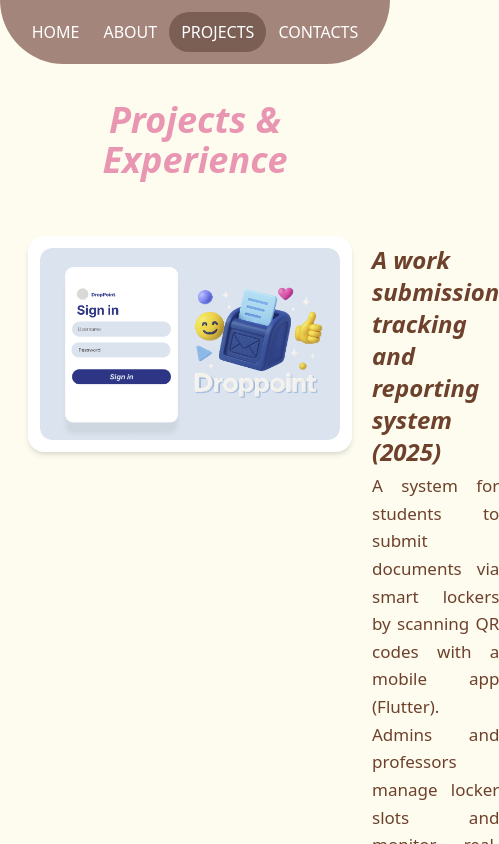
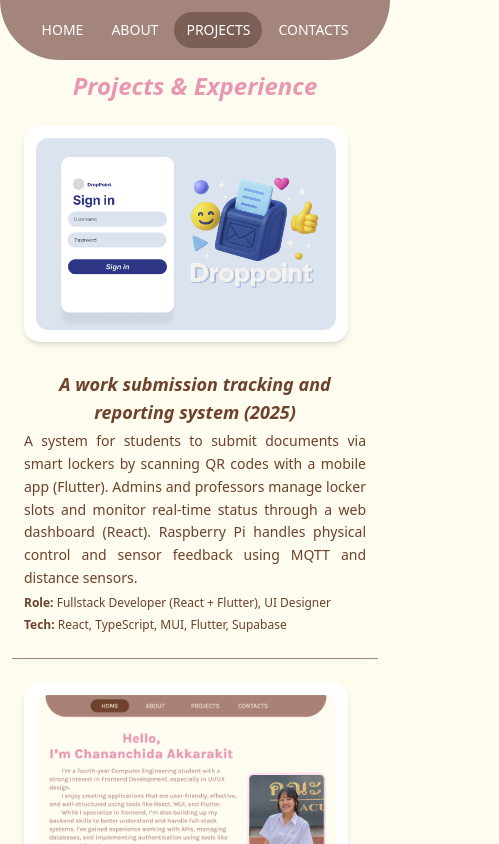
Before and after one commit to ChananchidaAkkarakit/Portfolio_Summary, a Next.js app: page /projects in a window 390 px wide. Shown: the top 844 px of the page, 499 px wide, since content can reach past the window. Built offline with nearby package versions, Linux system fonts and the light colour scheme.

Commit message:
feat: update portfolio responsive mobile

```diff
--- a/components/ContactInfo.tsx
+++ b/components/ContactInfo.tsx
@@ -9,20 +9,20 @@
   const coords = { lat: 14.04099486925066, lng: 100.73677126755845 };
 
   return (
-    <section id="contact" className="mt-8">
+    <section id="contact" className="md:mt-8">
       <h3 className="text-4xl md:text-5xl font-bold italic text-[#6E412C] mb-10">Contact Info</h3>
 
       <div className="grid grid-cols-1 md:grid-cols-2 gap-6 items-start">
         {/* LEFT */}
         <div className="space-y-7">
-          <p className="flex items-center gap-3 text-[12px] md:text-2xl text-[#6E412C]">
+          <p className="flex items-center gap-3 text-[15px] md:text-2xl text-[#6E412C]">
             <EmailIcon className="w-7 h-7 md:w-10 md:h-10 text-[#E996B2] shrink-0" />
             <a href="mailto:chananchida.akk@gmail.com" className="hover:underline">
               chananchida.akk@gmail.com
             </a>
           </p>
 
-          <p className="flex items-center gap-3 text-[12px] md:text-2xl text-[#6E412C]">
+          <p className="flex items-center gap-3 text-[15px] md:text-2xl text-[#6E412C]">
             <PhoneIcon className="w-7 h-7 md:w-10 md:h-10 text-[#E996B2] shrink-0" />
             <a href="tel:+66863950330" className="hover:underline">
               +668 6395 0330
@@ -30,7 +30,7 @@
           </p>
 
           {/* GitHub */}
-          <p className="flex items-center gap-3 text-[12px] md:text-2xl text-[#6E412C]">
+          <p className="flex items-center gap-3 text-[15px] md:text-2xl text-[#6E412C]">
             <GithubIcon className="w-7 h-7 md:w-10 md:h-10 text-[#E996B2] shrink-0" />
             <a
               href="https://github.com/ChananchidaAkkarakit"
@@ -42,7 +42,7 @@
             </a>
           </p>
 
-          <p className="flex items-center gap-3 text-[12px] md:text-2xl text-[#6E412C]">
+          <p className="flex items-center gap-3 text-[15px] md:text-2xl text-[#6E412C]">
             <LocationIcon className="w-7 h-7 md:w-10 md:h-10 text-[#E996B2] shrink-0" />
             <a
               href="https://maps.app.goo.gl/vgML8DnERkVSMSUr9"
--- a/components/Navbar.tsx
+++ b/components/Navbar.tsx
@@ -30,7 +30,7 @@
 
   return (
     <nav className="bg-[#A4857B] text-white flex justify-center py-3 rounded-b-[90px] overflow-hidden">
-      <div className="flex sm:space-x-3 md:space-x-10 sm:text-base md:text-lg lg:text-xl">
+      <div className="flex space-x-1 md:space-x-10 text-sm md:text-lg lg:text-xl">
         {menuItems.map((item) => {
           const hrefObj = isObjHref(item.href) ? item.href : null;
           const hrefString = hrefObj
--- a/components/ProjectCard.tsx
+++ b/components/ProjectCard.tsx
@@ -9,20 +9,31 @@
   return (
 <Link
   href={`/projects/${slug}`}
-      className="group flex items-start gap-5 rounded-2xl p-3 transition hover:bg-amber-50 "
+  className="group flex flex-col sm:flex-row items-start gap-5 rounded-2xl p-3 transition hover:bg-amber-50"
 >
   <div className="shrink-0 rounded-2xl bg-white shadow-md p-3">
     <div className="rounded-xl overflow-hidden">
-          <Image src={thumb} alt={title} width={300} height={120} className="rounded-xl group-hover:scale-[1.02] transition" />
+      <Image
+        src={thumb}
+        alt={title}
+        width={300}
+        height={120}
+        className="rounded-xl group-hover:scale-[1.02] transition"
+      />
     </div>
   </div>
 
-      <div className="mt-2">
-        <h2 className="text-2xl font-semibold italic text-left text-[#6E412C]">{title}</h2>
-        <p className="mt-1 text-[17px] leading-relaxed text-[#6E412C]">{description}</p>
-        <p className="mt-1 text-[17px] text-[#6E412C]"><span className="font-semibold">Role:</span> {role}</p>
-        <p className="mt-1 text-[17px] text-[#6E412C]"><span className="font-semibold">Tech:</span> {tech}</p>
+  <div className="mt-2 sm:mt-0">
+    <h2 className="text-lg md:text-2xl font-semibold italic md:text-left text-[#6E412C]">{title}</h2>
+    <p className="mt-1 text-[14px] md:text-[17px] leading-relaxed text-[#6E412C]">{description}</p>
+    <p className="mt-1 text-[12px] md:text-[17px] text-[#6E412C]">
+      <span className="font-semibold">Role:</span> {role}
+    </p>
+    <p className="mt-1 text-[12px] md:text-[17px] text-[#6E412C]">
+      <span className="font-semibold">Tech:</span> {tech}
+    </p>
   </div>
 </Link>
+
   );
 }
--- a/lib/projects.ts
+++ b/lib/projects.ts
@@ -30,7 +30,7 @@
 
 export const projects: Project[] = [
     {
-        slug: "smart-locker",
+        slug: "locker",
         title: "A work submission tracking and reporting system (2025)",
         description:
             "A system for students to submit documents via smart lockers by scanning QR codes with a mobile app (Flutter). Admins and professors manage locker slots and monitor real-time status through a web dashboard (React). Raspberry Pi handles physical control and sensor feedback using MQTT and distance sensors.",
--- a/pages/index.tsx
+++ b/pages/index.tsx
@@ -202,30 +202,33 @@
           </p>
         </div>
 
-        {/* Interests + Resume: แสดงสำหรับ <lg (รวม md ด้วย) */}
+{/* Interests + Resume: แสดงสำหรับ <lg */}
 <div className="col-span-full mt-10 lg:hidden">
-          <div className="grid grid-cols-[1fr_auto] gap-4 items-start">
+  {/* xs: 1 คอลัมน์ (โฟลเดอร์อยู่ใต้) | sm+: 2 คอลัมน์ (อยู่ข้างกัน) */}
+  <div className="grid grid-cols-1 sm:grid-cols-[1fr_auto] gap-4 items-start">
     {/* Interests */}
     <div className="w-full rounded-[24px] border-2 border-[#E996B2] bg-white text-[#E996B2] px-5 py-4 shadow-md">
-              <h3 className="font-karla text-[20px] md:text-[22px] font-bold">Interests</h3>
-              <p className="leading-relaxed font-karla text-base md:text-[18px] text-justify text-[#A98177] indent-10">
+      <h3 className="font-karla text-[20px] sm:text-[22px] font-bold">Interests</h3>
+      <p className="leading-relaxed font-karla text-base sm:text-[18px] text-left sm:text-justify text-[#A98177] indent-0 sm:indent-10">
         I'm interested in digital solution development, which spans from UX/UI design and building websites and applications, to leveraging in-depth data analysis with Power BI, implementing AI, and utilizing cloud technology for infrastructure.
       </p>
     </div>
 
-            {/* Resume (อยู่ข้าง Interests) */}
-            <div className="flex flex-col items-center gap-1">
+{/* Resume — xs: อยู่ใต้ Interests (เรียงแนวนอน), sm+: อยู่ขวา */}
+<div className="flex flex-row justify-center gap-4 mt-4 sm:flex-col sm:items-center sm:gap-1 sm:mt-0">
   <a href="/Resume.pdf" target="_blank" rel="noopener noreferrer" className="group flex flex-col items-center">
-                <FolderIcon width={60} height={60} className="text-[#9AB0C5]" />
-                <span className="font-karla text-[14px] md:text-[15px] text-[#8A6F64] text-center">Resume_Thai.pdf</span>
+    <FolderIcon className="text-[#9AB0C5]" width={56} height={56} />
+    <span className="font-karla text-[13px] sm:text-[15px] text-[#8A6F64] text-center">Resume_Thai.pdf</span>
   </a>
   <a href="/Resume.pdf" target="_blank" rel="noopener noreferrer" className="group flex flex-col items-center">
-                <FolderIcon width={60} height={60} className="text-[#9AB0C5]" />
-                <span className="font-karla text-[14px] md:text-[15px] text-[#8A6F64] text-center">Resume_English.pdf</span>
+    <FolderIcon className="text-[#9AB0C5]" width={56} height={56} />
+    <span className="font-karla text-[13px] sm:text-[15px] text-[#8A6F64] text-center">Resume_English.pdf</span>
   </a>
 </div>
+
   </div>
 </div>
+
 
         {/* Gate ด้านล่าง */}
         <div id="gate-student-bottom" className="h-[1px]" aria-hidden="true" />
--- a/pages/projects.tsx
+++ b/pages/projects.tsx
@@ -9,15 +9,15 @@
       <div className="fixed top-0 left-0 w-full z-50">
         <Navbar />
       </div>
-      <main className="max-w-6xl mx-auto px-4 py-[100px] text-center">
+      <main className="max-w-6xl mx-auto py-[70px] md:py-[100px] text-center">
         {/* Section Heading */}
-        <h1 className="text-4xl font-bold italic text-[#E996B2]">
+        <h1 className="text-2xl md:text-4xl font-bold italic text-[#E996B2] ">
             Projects & Experience
         </h1>
 
-        <ul className="mt-5 ">
+        <ul className="mt-0">
           {projects.map((p) => (
-            <li key={p.slug} className="py-6 border-t border-[#A4857B] first:border-t-0">
+            <li key={p.slug} className="py-3 mx-3 md:py-6 border-t border-[#A4857B] first:border-t-0">
               <ProjectCard
                 slug={p.slug}
                 title={p.title}
--- a/pages/projects/[slug].tsx
+++ b/pages/projects/[slug].tsx
@@ -45,13 +45,13 @@
         <Navbar />
       </div>
 
-      <div className="max-w-5xl mx-auto px-4 py-[100px] text-[#6E412C]">
+      <div className="max-w-5xl mx-auto px-4 py-[70px] md:py-[100px] text-[#6E412C]">
         <div className="mb-4">
           <BackButton fallback="/projects" />
         </div>
 
         {/* ชื่อโปรเจกต์ */}
-        <h1 className="text-2xl text-center md:text-3xl font-bold italic text-[#E996B2] mb-6">
+        <h1 className="text-xl text-center md:text-3xl font-bold italic text-[#E996B2] mb-6">
           {title}
         </h1>
 
@@ -72,13 +72,13 @@
         </div>
 
         {/* คำอธิบาย แสดงครั้งเดียวใต้รูป */}
-        <p className="mt-6 text-[20px] leading-relaxed text-center">{description}</p>
+        <p className="mt-6 md:text-[20px] leading-relaxed text-center">{description}</p>
 
         <hr className="my-6 border-[#A98177]" />
 
         <div className="grid md:grid-cols-3 gap-6">
           {/* คอลัมน์ซ้าย: รายละเอียด */}
-          <div className="md:col-span-2 space-y-6 text-[17px]">
+          <div className="md:col-span-2 space-y-6 md:text-[17px]">
             <div>
               <div className="font-bold">Role</div>
               <div>{role}</div>
@@ -132,9 +132,9 @@
                   aria-hidden
                   className="absolute left-0 top-0 bottom-0 w-px bg-[#A98177]"
                 />
-                <div className="font-bold text-[17px]">Links</div>
+                <div className="font-bold md:text-[17px]">Links</div>
 
-                <ul className="mt-4 space-y-4 text-[17px]">
+                <ul className="mt-4 space-y-4 md:text-[17px]">
                   {links.map((l) => {
                     const Icon = (l.kind && ICONS[l.kind]) || ExternalIcon;
                     return (
```
Lines whose indentation alone changed are shown as unchanged.
